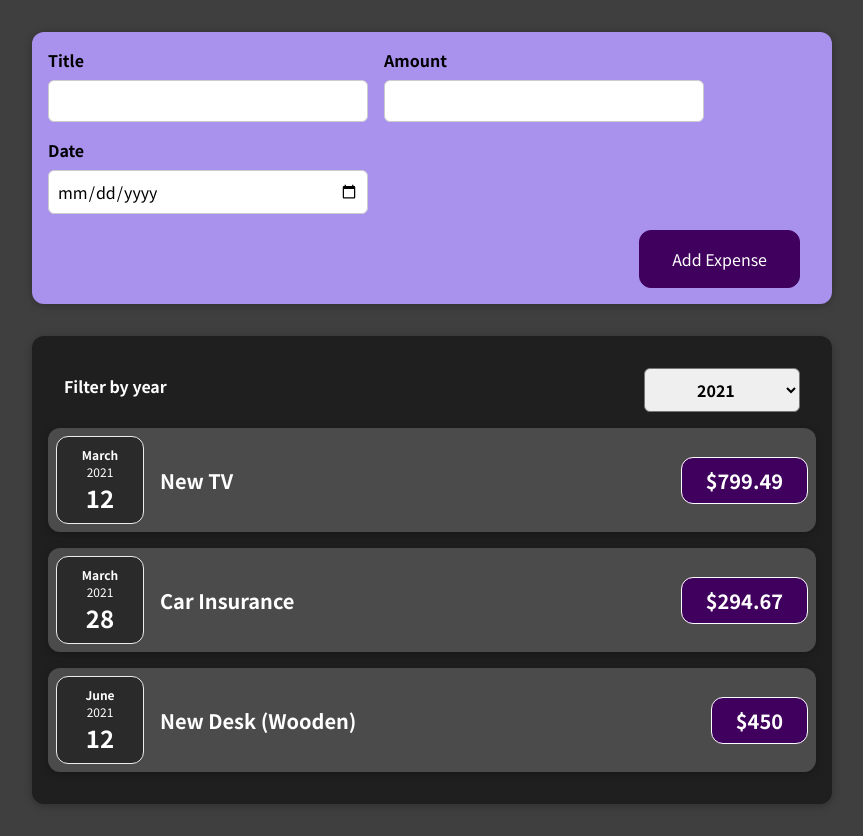
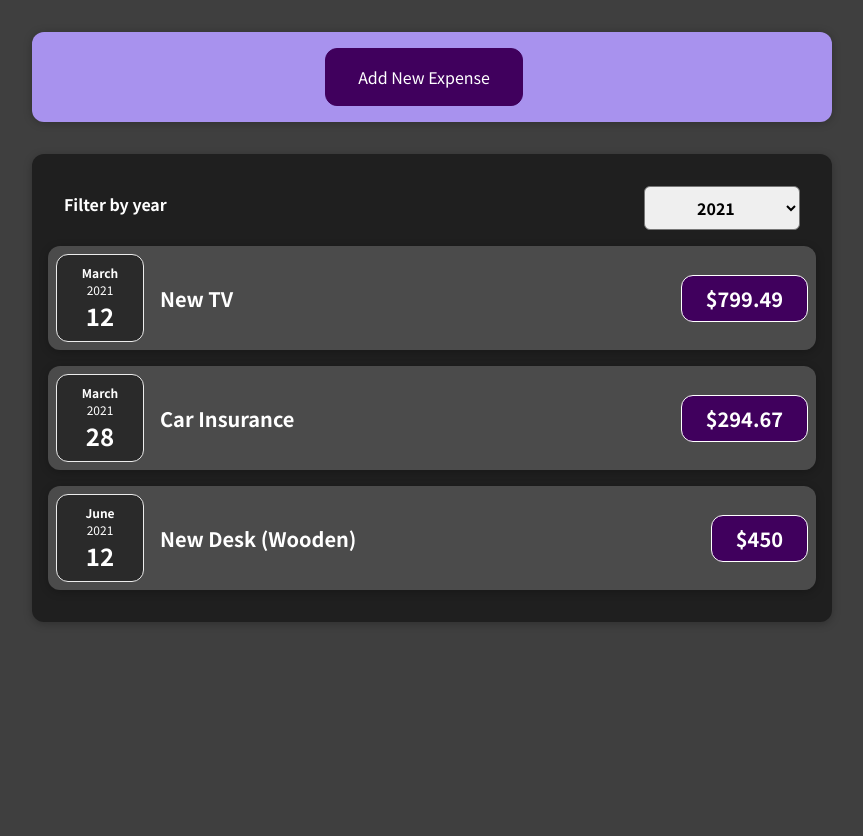
Before and after one commit to liz-panchenko/Udemy-finance-tracker-React-project, a React (Create React App) app: page / in a window 1280 px wide. Shown: the whole page, without its empty margins (208-1071 px from the left). After the commit the page ends 800 px from the top, so only its background shows below. Built offline with nearby package versions, Linux system fonts and the light colour scheme.

Commit message:
Add New Expense button and logic added

```diff
--- a/src/components/NewExpense/ExpenseForm.js
+++ b/src/components/NewExpense/ExpenseForm.js
@@ -51,7 +51,13 @@ export default function ExpenseForm(props) {
     setEnteredTitle("");
     setEnteredAmount("");
     setEnteredDate("");
+    props.changeState(true);
   };
+
+  function clickHandler() {
+    props.changeState(true);
+  }
+
   return (
     <form onSubmit={submitHandler}>
       <div className="new-expense__controls">
@@ -85,6 +91,9 @@ export default function ExpenseForm(props) {
         </div>
       </div>
       <div className="new-expense__actions">
+        <button type="button" onClick={clickHandler}>
+          Cancel
+        </button>
         <button type="submit">Add Expense</button>
       </div>
     </form>
--- a/src/components/NewExpense/NewExpense.js
+++ b/src/components/NewExpense/NewExpense.js
@@ -1,8 +1,9 @@
-import React from "react";
+import React, { useState } from "react";
 import "./NewExpense.css";
 import ExpenseForm from "./ExpenseForm";
 
 export default function NewExpense(props) {
+  const [initialState, setInitialState] = useState(true);
   const saveExpenseDataHandler = (enteredExpenseData) => {
     const expenseData = {
       ...enteredExpenseData,
@@ -10,10 +11,25 @@ export default function NewExpense(props) {
     };
     props.onAddExpense(expenseData);
   };
-
-  return (
-    <div className="new-expense">
-      <ExpenseForm onSaveExpenseData={saveExpenseDataHandler} />
-    </div>
-  );
+  function clickHandler() {
+    setInitialState(false);
+  }
+  if (initialState === true) {
+    return (
+      <div className="new-expense">
+        <button className="button" onClick={clickHandler}>
+          Add New Expense
+        </button>
+      </div>
+    );
+  } else {
+    return (
+      <div className="new-expense">
+        <ExpenseForm
+          onSaveExpenseData={saveExpenseDataHandler}
+         changeState={setInitialState}
+        />
+      </div>
+    );
+  }
 }
```
